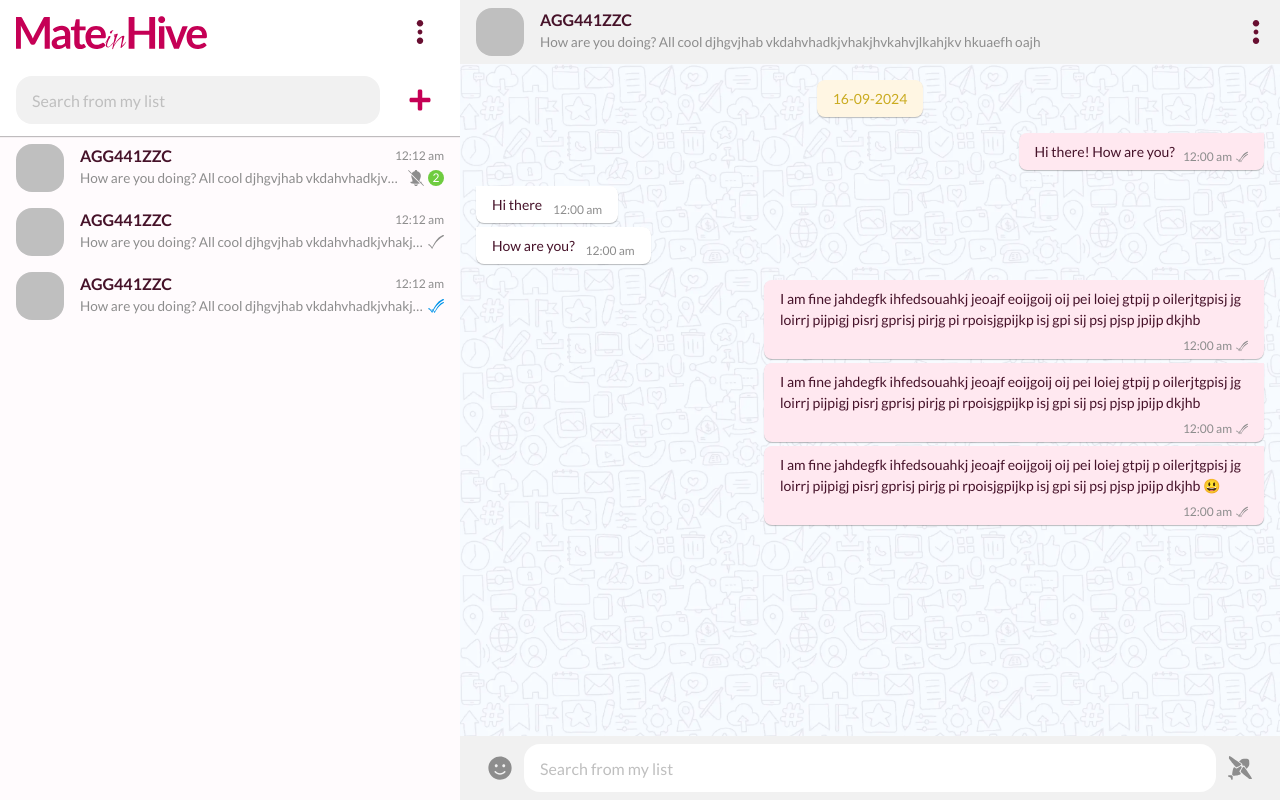
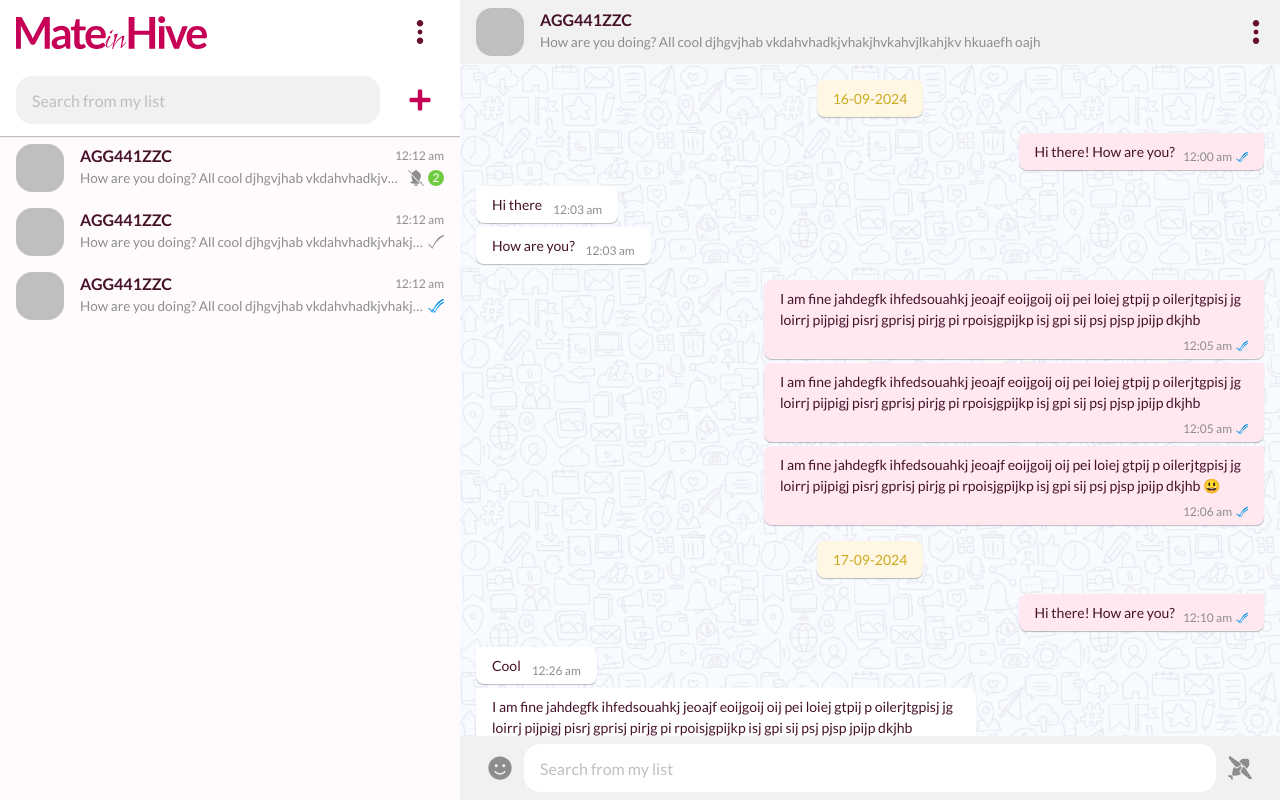
Before and after one commit to TitanXtream/chat-mateinhive, a Next.js app: page / in a window 1280 px wide. Both pictures are taken after a click on the button "login". Built offline with nearby package versions, Linux system fonts and the light colour scheme.

Commit message:
CHAT MESSAGE ITEMS UPDATED

```diff
--- a/src/components/layouts/chat/ChatDate.tsx
+++ b/src/components/layouts/chat/ChatDate.tsx
@@ -1,10 +1,10 @@
 import React from 'react';
 
-const ChatDate = () => {
+const ChatDate = ({ time }: { time: string }) => {
   return (
-    <div className='sticky top-0 flex justify-center'>
+    <div className='sticky top-0 flex justify-center z-[5]'>
       <div className='bg-[#FFF6E3] flex items-center justify-center px-[1rem] py-[0.5rem] text-semibold text-[0.875rem] text-[#CAAB20] shadow-paper1 rounded-[0.5rem]'>
-        16-09-2024
+        {time}
       </div>
     </div>
   );
--- a/src/components/layouts/chat/ChatListItem.tsx
+++ b/src/components/layouts/chat/ChatListItem.tsx
@@ -41,7 +41,7 @@ const ChatListItem = ({ mutted, ...props }: ChatListItemType) => {
             <div className='[&>#mh-icon-frame]:size-[1rem]  flex gap-[0.25rem]'>
               {mutted ? <CutBellIcon className='fill-brand-gray-dark' /> : ''}
               {props.status === 0 ? (
-                <div className='bg-[#6FCC40] rounded-[2rem] text-[0.75rem] text-white h-[1rem] min-w-[1rem] flex items-center justify-center'>
+                <div className='bg-success rounded-[2rem] text-[0.75rem] text-white h-[1rem] min-w-[1rem] flex items-center justify-center'>
                   {props.notifications}
                 </div>
               ) : props.status === 1 ? (
@@ -49,7 +49,7 @@ const ChatListItem = ({ mutted, ...props }: ChatListItemType) => {
               ) : props.status === 2 ? (
                 <DoubleTickIcon className='fill-brand-gray-dark' />
               ) : (
-                <DoubleTickIcon className='fill-[#0094e9]' />
+                <DoubleTickIcon className='fill-message-sent' />
               )}
             </div>
           </div>
--- a/src/components/layouts/chat/ChatMessages.tsx
+++ b/src/components/layouts/chat/ChatMessages.tsx
@@ -1,8 +1,10 @@
 import { DoubleTickIcon } from '@/assets/icons';
 import React, { PropsWithChildren } from 'react';
+import { ChatStatus } from './types';
+import TickIcon from '@/assets/icons/TickIcon';
 
-type RecievedMessageProsp = { text: string };
-export const RecievedMessage = ({ text }: RecievedMessageProsp) => {
+type RecievedMessageProsp = { text: string; time: String };
+export const RecievedMessage = ({ text, time }: RecievedMessageProsp) => {
   return (
     <div className='flex justify-start'>
       <div className='relative bg-white flex items-center justify-center px-[1rem] py-[0.5rem] text-semibold text-[0.875rem] shadow-paper1 rounded-[0.5rem] rounded-tl-[0] max-w-[500px]'>
@@ -11,16 +13,16 @@ export const RecievedMessage = ({ text }: RecievedMessageProsp) => {
           <span className='inline-block h-[1rem] min-w-[3.75rem]'></span>
         </p>
         <div className='absolute bottom-[0.25rem] right-[1rem] text-brand-gray-dark text-[0.75rem]'>
-          12:00 am
+          {time}
         </div>
       </div>
     </div>
   );
 };
 
-type SentMessageProsp = { text: string };
+type SentMessageProsp = { text: string; time: string; status: ChatStatus };
 
-export const SentMessage = ({ text }: SentMessageProsp) => {
+export const SentMessage = ({ text, time, status }: SentMessageProsp) => {
   return (
     <div className='flex justify-end'>
       <div className='relative bg-primary-light flex items-center justify-center px-[1rem] py-[0.5rem] text-semibold text-[0.875rem] shadow-paper1 rounded-[0.5rem] rounded-tr-[0] max-w-[500px]'>
@@ -29,8 +31,16 @@ export const SentMessage = ({ text }: SentMessageProsp) => {
           <span className='inline-block h-[0.75rem] min-w-[4.4rem]'></span>
         </p>
         <div className='absolute bottom-[0.25rem] right-[1rem] text-brand-gray-dark text-[0.75rem] flex gap-[0.25rem] items-center'>
-          <p>12:00 am</p>
-          <DoubleTickIcon className='size-[0.75rem] fill-brand-gray-dark' />
+          <p>{time}</p>
+          {status === 1 ? (
+            <TickIcon className='size-[0.75rem] fill-brand-gray-dark' />
+          ) : status === 2 ? (
+            <DoubleTickIcon className='size-[0.75rem] fill-brand-gray-dark' />
+          ) : status === 3 ? (
+            <DoubleTickIcon className='size-[0.75rem] fill-message-sent' />
+          ) : (
+            ''
+          )}
         </div>
       </div>
     </div>
--- a/src/components/layouts/chat/ChatPage.tsx
+++ b/src/components/layouts/chat/ChatPage.tsx
@@ -5,6 +5,7 @@ import { IconButton } from '../../ui/Buttons';
 import ChatListItem from './ChatListItem';
 import ChatDate from './ChatDate';
 import { RecievedMessage, SentMessage } from './ChatMessages';
+import { ChatStatus } from './types';
 
 const ChatPage = () => {
   return (
@@ -42,9 +43,13 @@ const ChatPage = () => {
             </IconButton>
           </div>
           <div className='flex flex-col w-full items-stretch'>
-            <ChatListItem status={0} notifications={2} mutted />
-            <ChatListItem status={1} />
-            <ChatListItem status={3} />
+            <ChatListItem
+              status={ChatStatus.recieved}
+              notifications={2}
+              mutted
+            />
+            <ChatListItem status={ChatStatus.justSent} />
+            <ChatListItem status={ChatStatus.sentAndSeen} />
           </div>
         </div>
       </div>
@@ -81,29 +86,90 @@ const ChatPage = () => {
         >
           <div className='h-full flex flex-col gap-[1rem] p-[1rem] items-stretch w-full overflow-auto'>
             <div className='relative w-full flex flex-col gap-[1rem]'>
-              <ChatDate />
+              <ChatDate time='16-09-2024' />
               <div className='flex flex-col w-full gap-[0.25rem]'>
-                <SentMessage text='Hi there! How are you?' />
+                <SentMessage
+                  text='Hi there! How are you?'
+                  time='12:00 am'
+                  status={ChatStatus.sentAndSeen}
+                />
               </div>
               <div className='flex flex-col w-full gap-[0.25rem]'>
-                <RecievedMessage text='Hi there' />
-                <RecievedMessage text='How are you?' />
+                <RecievedMessage text='Hi there' time={'12:03 am'} />
+                <RecievedMessage text='How are you?' time={'12:03 am'} />
               </div>
               <div className='flex flex-col w-full gap-[0.25rem]'>
                 <SentMessage
+                  time='12:05 am'
+                  status={ChatStatus.sentAndSeen}
                   text='I am fine jahdegfk ihfedsouahkj jeoajf eoijgoij oij pei loiej
                 gtpij p oilerjtgpisj jg loirrj pijpigj pisrj gprisj pirjg pi
                 rpoisjgpijkp isj gpi sij psj pjsp jpijp dkjhb'
                 />
                 <SentMessage
+                  time='12:05 am'
+                  status={ChatStatus.sentAndSeen}
                   text='I am fine jahdegfk ihfedsouahkj jeoajf eoijgoij oij pei loiej
                 gtpij p oilerjtgpisj jg loirrj pijpigj pisrj gprisj pirjg pi
                 rpoisjgpijkp isj gpi sij psj pjsp jpijp dkjhb'
                 />
                 <SentMessage
+                  time='12:06 am'
+                  status={ChatStatus.sentAndSeen}
                   text='I am fine jahdegfk ihfedsouahkj jeoajf eoijgoij oij pei loiej
                 gtpij p oilerjtgpisj jg loirrj pijpigj pisrj gprisj pirjg pi
               rpoisjgpijkp isj gpi sij psj pjsp jpijp dkjhb 😃'
+                />
+              </div>
+            </div>
+            <div className='relative w-full flex flex-col gap-[1rem]'>
+              <ChatDate time='17-09-2024' />
+              <div className='flex flex-col w-full gap-[0.25rem]'>
+                <SentMessage
+                  time='12:10 am'
+                  status={ChatStatus.sentAndSeen}
+                  text='Hi there! How are you?'
+                />
+              </div>
+              <div className='flex flex-col w-full gap-[0.25rem]'>
+                <RecievedMessage text='Cool' time={'12:26 am'} />
+                <RecievedMessage
+                  time={'12:26 am'}
+                  text='I am fine jahdegfk ihfedsouahkj jeoajf eoijgoij oij pei loiej
+                gtpij p oilerjtgpisj jg loirrj pijpigj pisrj gprisj pirjg pi
+                rpoisjgpijkp isj gpi sij psj pjsp jpijp dkjhb'
+                />
+              </div>
+              <div className='flex flex-col w-full gap-[0.25rem]'>
+                <SentMessage
+                  time='12:40 am'
+                  status={ChatStatus.sentAndSeen}
+                  text='I am fine jahdegfk ihfedsouahkj jeoajf eoijgoij oij pei loiej
+                gtpij p oilerjtgpisj jg loirrj pijpigj pisrj gprisj pirjg pi
+                rpoisjgpijkp isj gpi sij psj pjsp jpijp dkjhb'
+                />
+                <SentMessage
+                  time='4:30 am'
+                  status={ChatStatus.sentAndSeen}
+                  text='I am fine jahdegfk ihfedsouahkj jeoajf eoijgoij oij pei loiej
+                gtpij p oilerjtgpisj jg loirrj pijpigj pisrj gprisj pirjg pi
+                rpoisjgpijkp isj gpi sij psj pjsp jpijp dkjhb'
+                />
+                <SentMessage
+                  time='4:32 am'
+                  status={ChatStatus.completeSent}
+                  text='I am fine jahdegfk ihfedsouahkj jeoajf eoijgoij oij pei loiej
+                gtpij p oilerjtgpisj jg loirrj pijpigj pisrj gprisj pirjg pi
+              rpoisjgpijkp isj gpi sij psj pjsp jpijp dkjhb 😃'
+                />
+              </div>
+              <div className='flex flex-col w-full gap-[0.25rem]'>
+                <RecievedMessage text='Cool' time={'12:26 am'} />
+                <RecievedMessage
+                  time={'12:26 am'}
+                  text='I am fine jahdegfk ihfedsouahkj jeoajf eoijgoij oij pei loiej
+                gtpij p oilerjtgpisj jg loirrj pijpigj pisrj gprisj pirjg pi
+                rpoisjgpijkp isj gpi sij psj pjsp jpijp dkjhb'
                 />
               </div>
             </div>
--- /dev/null
+++ b/src/components/layouts/chat/types.tsx
@@ -0,0 +1,6 @@
+export enum ChatStatus {
+  recieved,
+  justSent,
+  completeSent,
+  sentAndSeen,
+}
--- a/src/components/layouts/home-layout/HomeCaresol.tsx
+++ b/src/components/layouts/home-layout/HomeCaresol.tsx
@@ -1,11 +1,10 @@
 'use client';
 
 import React from 'react';
-import { Swiper, SwiperSlide } from 'swiper/react';
 
 // Import Swiper styles
 import 'swiper/css';
-import { Autoplay } from 'swiper/modules';
+
 import Image from 'next/image';
 
 const HomeCaresol = () => {
--- a/tailwind.config.ts
+++ b/tailwind.config.ts
@@ -32,6 +32,8 @@ const config: Config = {
           light: '#FFE8F0',
           text: '#ffffff',
         },
+        success: '#6FCC40',
+        'message-sent': '#0094e9',
         canvas: '#FFFBFD',
         brand: {
           gray: {
```
